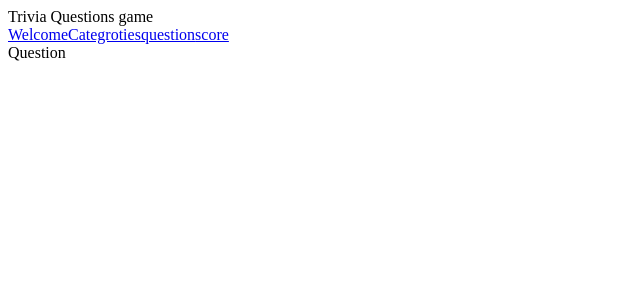
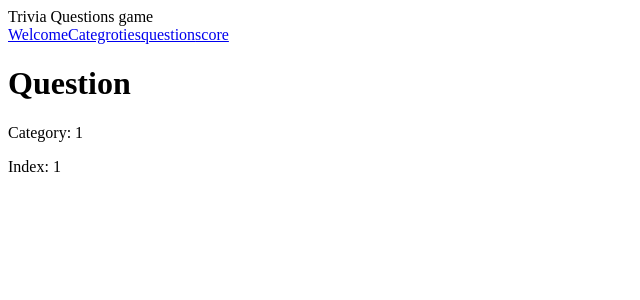
Before and after one commit to M-Hafez22/trivia-questions-game, a React (Vite) app: page /#/question/1/1 in a window 1280 px wide. Shown: the top 300 px of the page, without its empty margins (0-640 px from the left). Built offline with nearby package versions, Linux system fonts and the light colour scheme.

Commit message:
Receive CategoryID, qIndex

```diff
--- a/src/components/Question.jsx
+++ b/src/components/Question.jsx
@@ -1,9 +1,16 @@
-import React from 'react'
+import React from "react";
+import { useParams } from "react-router-dom";
 
 function Question() {
+  let { category, index } = useParams();
+
   return (
-    <div>Question</div>
-  )
+    <div>
+      <h1>Question</h1>
+      <p>Category: {category} </p>
+      <p>Index: {index}</p>
+    </div>
+  );
 }
 
-export default Question
+export default Question;
```
Also changed, not shown: 1 other file (tests, documents, lock files or other folders).
